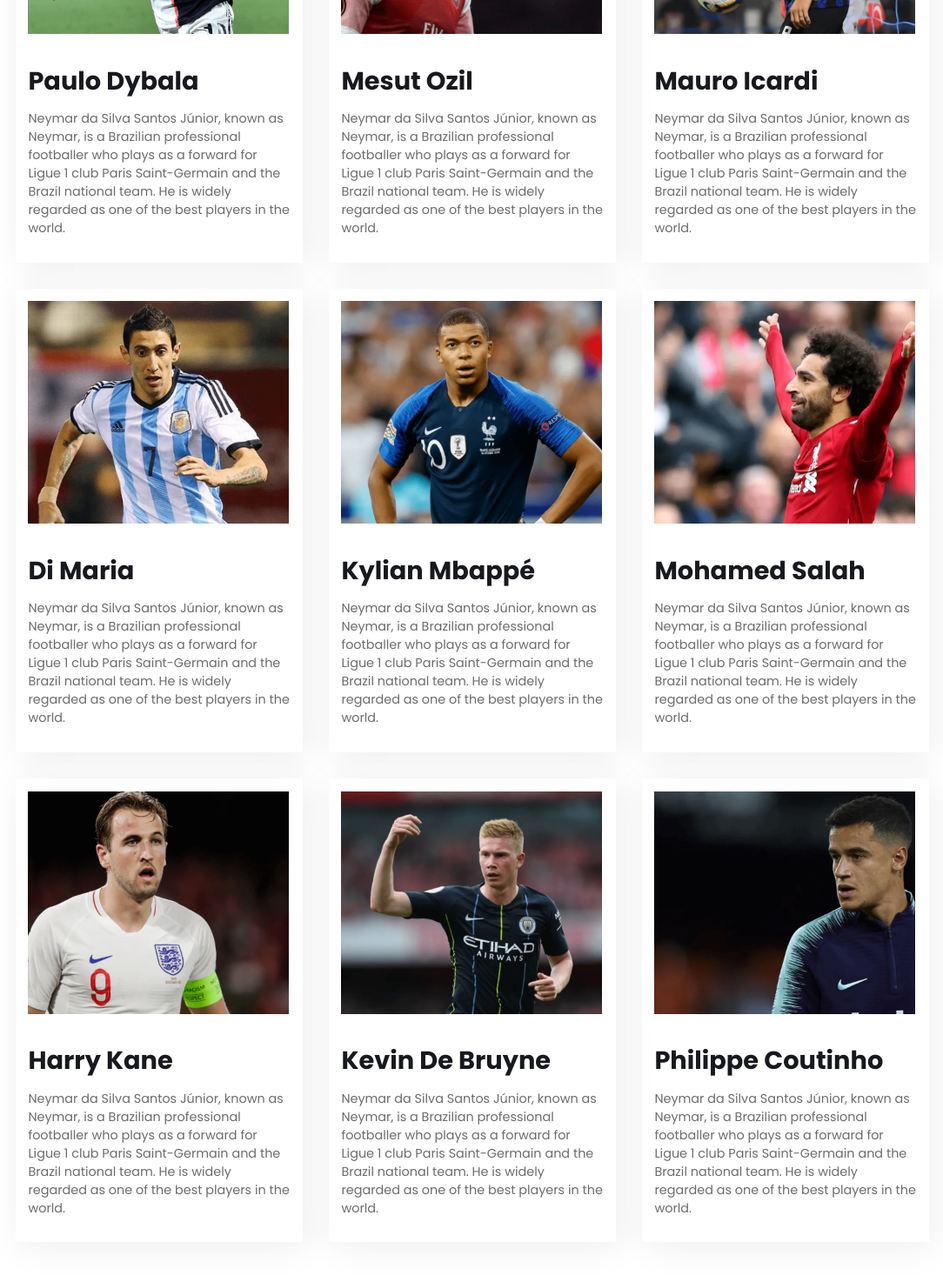
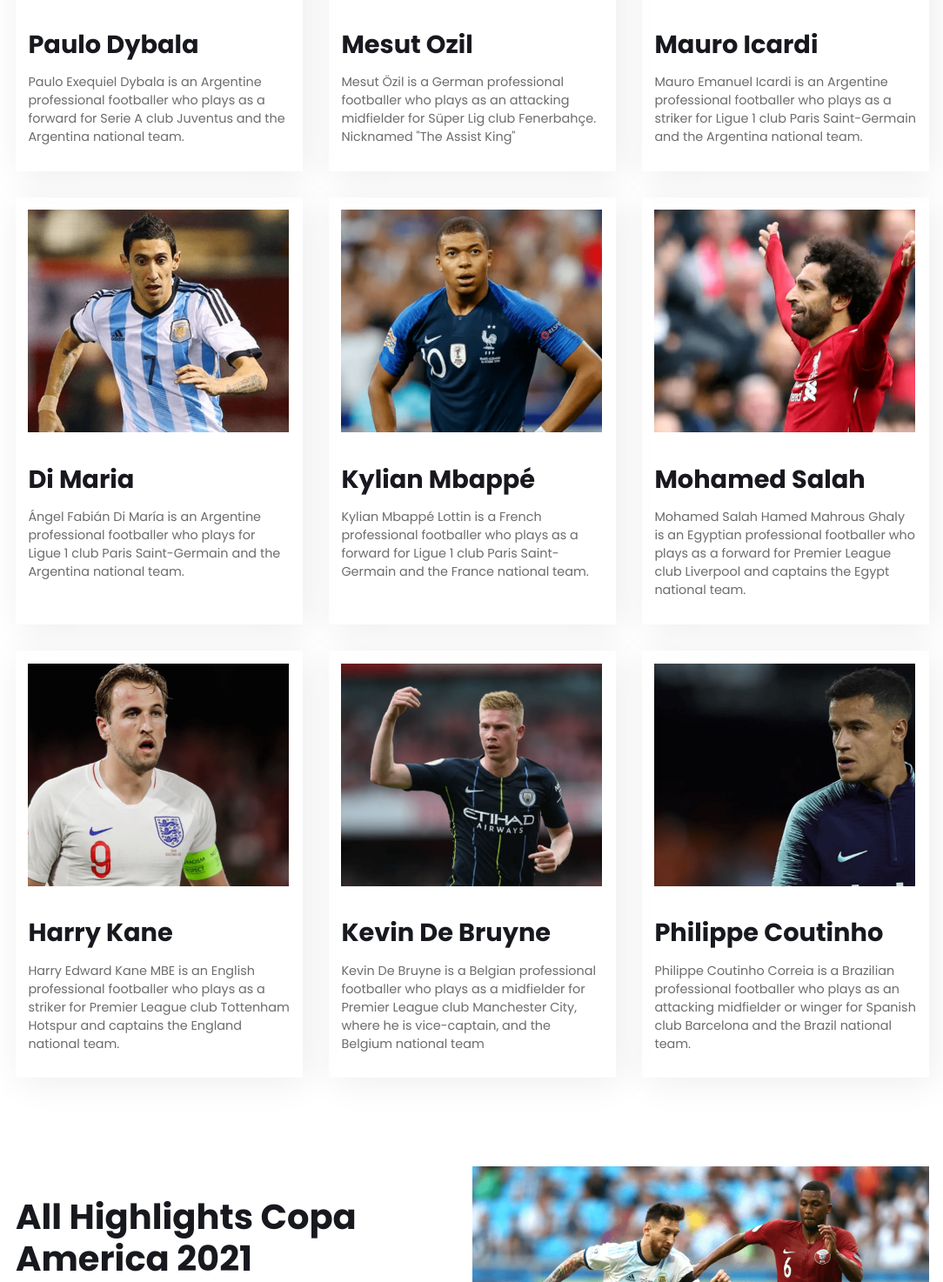
Before and after one commit to yanisahmed/goalpost, a plain HTML site: page index.html in a window 1280 px wide. Shown: the part 1437-2911 px from the top of the page at 87% size, without its empty margins (97-1181 px from the left). Drawn offline with Linux system fonts and the light colour scheme.

Commit message:
Dummy text updated

```diff
--- a/index.html
+++ b/index.html
@@ -54,85 +54,73 @@
                     <img src="images/players/player-1.png" alt="">
                     <h3>Neymar Jr</h3>
                     <p>Neymar da Silva Santos Júnior, known as Neymar, is a Brazilian professional footballer who plays
-                        as a forward for Ligue 1 club Paris Saint-Germain and the Brazil national team. He is widely
-                        regarded as one of the best players in the world.</p>
+                        as a forward for Ligue 1 club Paris Saint-Germain and the Brazil national team</p>
                 </article>
                 <article class="gp-single-blog">
                     <img src="images/players/player-2.png" alt="">
                     <h3>Lionel Messi</h3>
-                    <p>Neymar da Silva Santos Júnior, known as Neymar, is a Brazilian professional footballer who plays
-                        as a forward for Ligue 1 club Paris Saint-Germain and the Brazil national team. He is widely
-                        regarded as one of the best players in the world.</p>
+                    <p>Lionel Andrés Messi is an Argentine professional footballer who plays as a forward or an
+                        attacking midfielder and captains the Argentina national team.</p>
                 </article>
                 <article class="gp-single-blog">
                     <img src="images/players/player-3.png" alt="">
                     <h3>Cristiano Ronaldo</h3>
-                    <p>Neymar da Silva Santos Júnior, known as Neymar, is a Brazilian professional footballer who plays
-                        as a forward for Ligue 1 club Paris Saint-Germain and the Brazil national team. He is widely
-                        regarded as one of the best players in the world.</p>
+                    <p>Cristiano Ronaldo dos Santos Aveiro GOIH ComM is a Portuguese professional footballer who plays
+                        as a forward for Serie A club Juventus and captains the Portugal national team</p>
                 </article>
                 <article class="gp-single-blog">
                     <img src="images/players/player-4.png" alt="">
                     <h3>Paulo Dybala</h3>
-                    <p>Neymar da Silva Santos Júnior, known as Neymar, is a Brazilian professional footballer who plays
-                        as a forward for Ligue 1 club Paris Saint-Germain and the Brazil national team. He is widely
-                        regarded as one of the best players in the world.</p>
+                    <p>Paulo Exequiel Dybala is an Argentine professional footballer who plays as a forward for Serie A
+                        club Juventus and the Argentina national team.</p>
                 </article>
                 <article class="gp-single-blog">
                     <img src="images/players/player-5.png" alt="">
                     <h3>Mesut Ozil</h3>
-                    <p>Neymar da Silva Santos Júnior, known as Neymar, is a Brazilian professional footballer who plays
-                        as a forward for Ligue 1 club Paris Saint-Germain and the Brazil national team. He is widely
-                        regarded as one of the best players in the world.</p>
+                    <p>Mesut Özil is a German professional footballer who plays as an attacking midfielder for Süper Lig
+                        club Fenerbahçe. Nicknamed "The Assist King"</p>
                 </article>
                 <article class="gp-single-blog">
                     <img src="images/players/player-6.png" alt="">
                     <h3>Mauro Icardi</h3>
-                    <p>Neymar da Silva Santos Júnior, known as Neymar, is a Brazilian professional footballer who plays
-                        as a forward for Ligue 1 club Paris Saint-Germain and the Brazil national team. He is widely
-                        regarded as one of the best players in the world.</p>
+                    <p>Mauro Emanuel Icardi is an Argentine professional footballer who plays as a striker for Ligue 1
+                        club Paris Saint-Germain and the Argentina national team.</p>
                 </article>
                 <article class="gp-single-blog">
                     <img src="images/players/player-7.png" alt="">
                     <h3>Di Maria</h3>
-                    <p>Neymar da Silva Santos Júnior, known as Neymar, is a Brazilian professional footballer who plays
-                        as a forward for Ligue 1 club Paris Saint-Germain and the Brazil national team. He is widely
-                        regarded as one of the best players in the world.</p>
+                    <p>Ángel Fabián Di María is an Argentine professional footballer who plays for Ligue 1 club Paris
+                        Saint-Germain and the Argentina national team. </p>
                 </article>
                 <article class="gp-single-blog">
                     <img src="images/players/player-8.png" alt="">
                     <h3>Kylian Mbappé</h3>
-                    <p>Neymar da Silva Santos Júnior, known as Neymar, is a Brazilian professional footballer who plays
-                        as a forward for Ligue 1 club Paris Saint-Germain and the Brazil national team. He is widely
-                        regarded as one of the best players in the world.</p>
+                    <p>Kylian Mbappé Lottin is a French professional footballer who plays as a forward for Ligue 1 club
+                        Paris Saint-Germain and the France national team.</p>
                 </article>
                 <article class="gp-single-blog">
                     <img src="images/players/player-9.png" alt="">
                     <h3>Mohamed Salah</h3>
-                    <p>Neymar da Silva Santos Júnior, known as Neymar, is a Brazilian professional footballer who plays
-                        as a forward for Ligue 1 club Paris Saint-Germain and the Brazil national team. He is widely
-                        regarded as one of the best players in the world.</p>
+                    <p>Mohamed Salah Hamed Mahrous Ghaly is an Egyptian professional footballer who plays as a forward
+                        for Premier League club Liverpool and captains the Egypt national team.</p>
                 </article>
                 <article class="gp-single-blog">
                     <img src="images/players/player-10.png" alt="">
                     <h3>Harry Kane</h3>
-                    <p>Neymar da Silva Santos Júnior, known as Neymar, is a Brazilian professional footballer who plays
-                        as a forward for Ligue 1 club Paris Saint-Germain and the Brazil national team. He is widely
-                        regarded as one of the best players in the world.</p>
+                    <p>Harry Edward Kane MBE is an English professional footballer who plays as a striker for Premier
+                        League club Tottenham Hotspur and captains the England national team.</p>
                 </article>
                 <article class="gp-single-blog">
                     <img src="images/players/player-11.png" alt="">
                     <h3>Kevin De Bruyne</h3>
-                    <p>Neymar da Silva Santos Júnior, known as Neymar, is a Brazilian professional footballer who plays
-                        as a forward for Ligue 1 club Paris Saint-Germain and the Brazil national team. He is widely
-                        regarded as one of the best players in the world.</p>
+                    <p>Kevin De Bruyne is a Belgian professional footballer who plays as a midfielder for Premier League
+                        club Manchester City, where he is vice-captain, and the Belgium national team</p>
                 </article>
                 <article class="gp-single-blog">
                     <img src="images/players/player-12.png" alt="">
                     <h3>Philippe Coutinho</h3>
-                    <p>Neymar da Silva Santos Júnior, known as Neymar, is a Brazilian professional footballer who plays
-                        as a forward for Ligue 1 club Paris Saint-Germain and the Brazil national team. He is widely
-                        regarded as one of the best players in the world.</p>
+                    <p>Philippe Coutinho Correia is a Brazilian professional footballer who plays as an attacking
+                        midfielder or winger for Spanish club Barcelona and the Brazil national team.</p>
                 </article>
             </div>
         </section>
```
